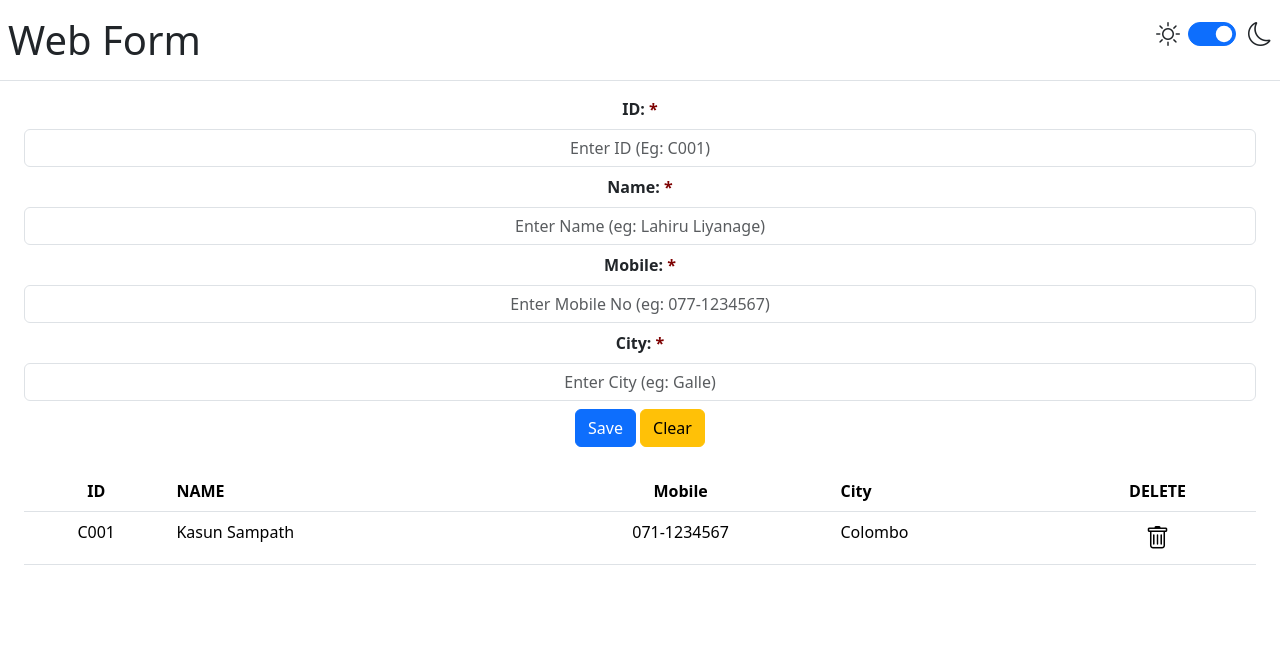
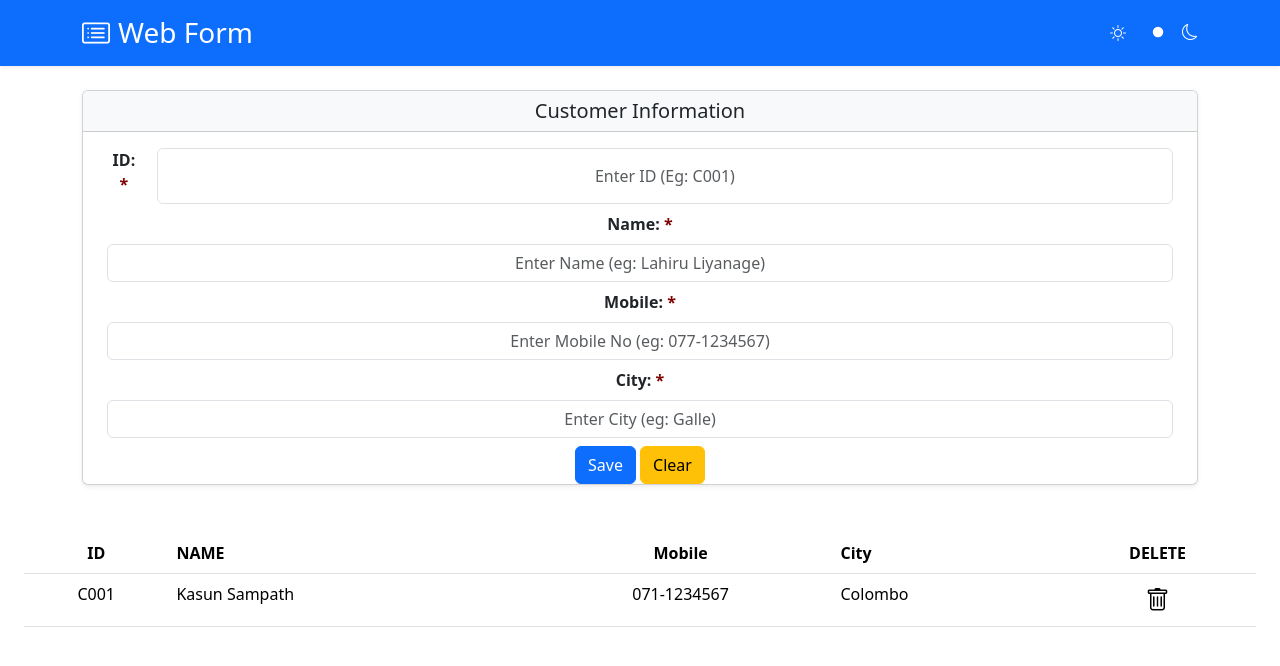
Before and after one commit to code-labs-playground/web-form, a website: page index.html in a window 1280 px wide. Drawn offline with nearby package versions, Linux system fonts and the light colour scheme.

Commit message:
Building frontface again - heading

```diff
--- a/index.html
+++ b/index.html
@@ -22,22 +22,31 @@
     </style>
 </head>
 <body>
-    <header class="d-flex justify-content-between border-bottom py-2 pt-3 px-2">
-        <h1 class="text-center">
-            Web Form
+    <header class="bg-primary text-white shadow-sm mb-4">
+        <div class="container py-3">
+            <div class="d-flex justify-content-between align-items-center">
+                <h1 class="h3 mb-0">
+                    <i class="bi bi-card-list me-2"></i>Web Form
                 </h1>
-        <div class="fs-4 d-flex gap-2">
-            <i class="bi bi-brightness-high"></i>
+                <div class="d-flex align-items-center">
+                    <i class="bi bi-brightness-high text-white me-2"></i>
                     <div class="form-check form-switch">
                         <input class="form-check-input" type="checkbox" role="switch" id="chk-mod" checked>
-                <i class="bi bi-moon"></i>
+                        <i class="bi bi-moon text-white ms-2"></i>
                     </div>
-
+                </div>
+            </div>
         </div>
     </header>
 
+    <div class="container">
+        <div class="card shadow-sm mb-4">
+            <div class="card-header bg-light">
+                <h5 class="card-title text-center mb-0">Customer Information</h5>
+            </div>
+
             <form action="javascript:void(0)" class="px-4 pt-2 text-center" id="frm">
-        <div class="mt-2">
+                <div class="mt-2 d-flex gap-3 align-content-center mw-100">
                     <label for="txt-id" class="form-label fw-bold">ID: </label>
                     <input required pattern="^C\d{3}$" class="form-control text-center"
                            type="text" name="" id="txt-id" placeholder="Enter ID (Eg: C001)">
@@ -63,24 +72,26 @@
                     <button class="btn btn-warning" type="reset" id="btn-clear">Clear</button>
                 </div>
             </form>
+        </div>
+    </div>
 
 <div class="px-4 pt-4">
     <table id="tbl-customers" class="table table-hover">
         <thead>
         <tr>
             <th class="text-center">ID</th>
-                <th >NAME</th>
+            <th>NAME</th>
             <th class="text-center">Mobile</th>
-                <th >City</th>
+            <th>City</th>
             <th class="text-center">DELETE</th>
         </tr>
         </thead>
         <tbody>
         <tr>
             <td class="text-center">C001</td>
-                <td >Kasun Sampath</td>
+            <td>Kasun Sampath</td>
             <td class="text-center">071-1234567</td>
-                <td >Colombo</td>
+            <td>Colombo</td>
             <td class="text-center"><i class="bi bi-trash fs-4"></i></td>
         </tr>
         </tbody>
```
Lines whose indentation alone changed are shown as unchanged.
